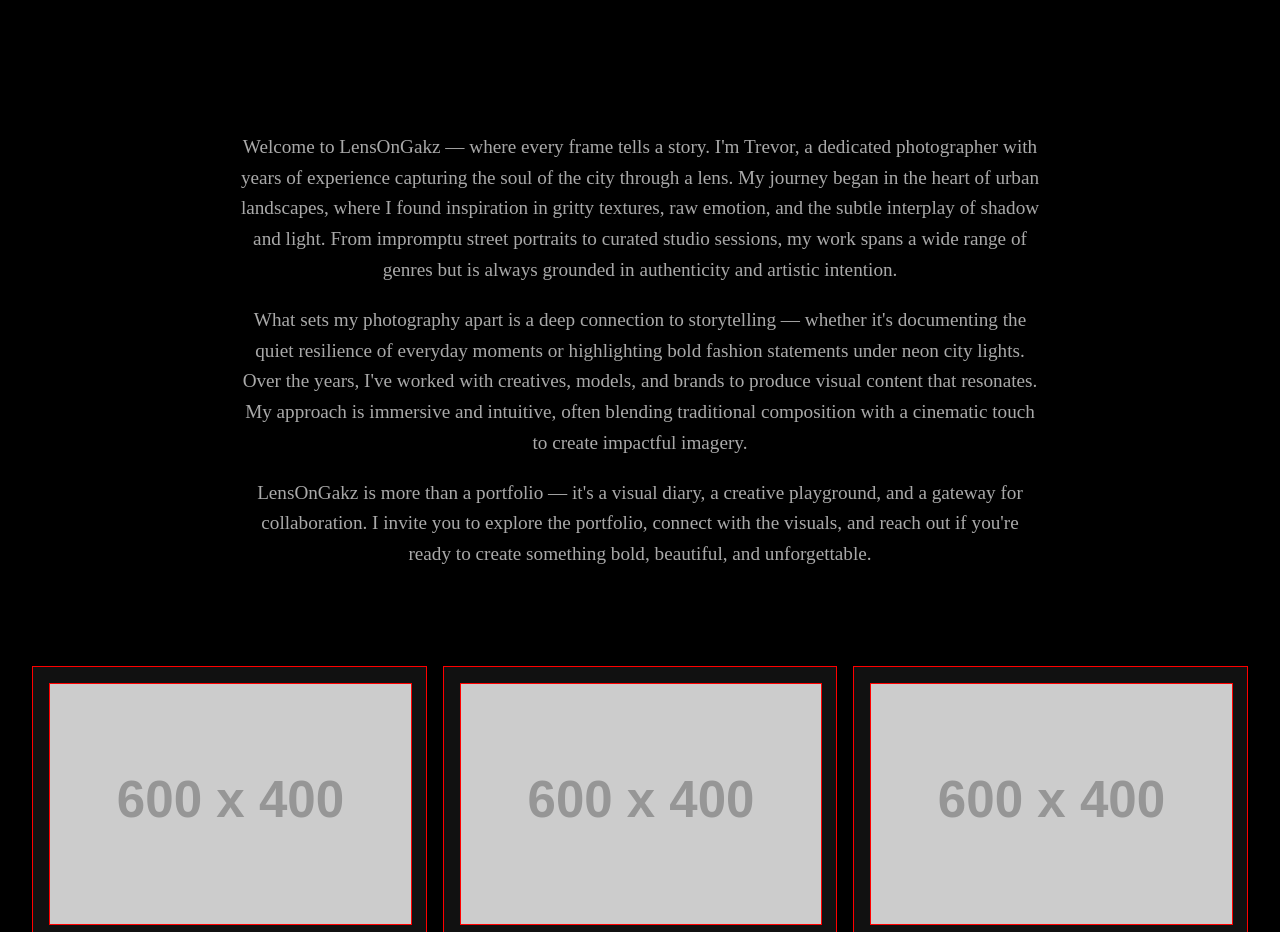
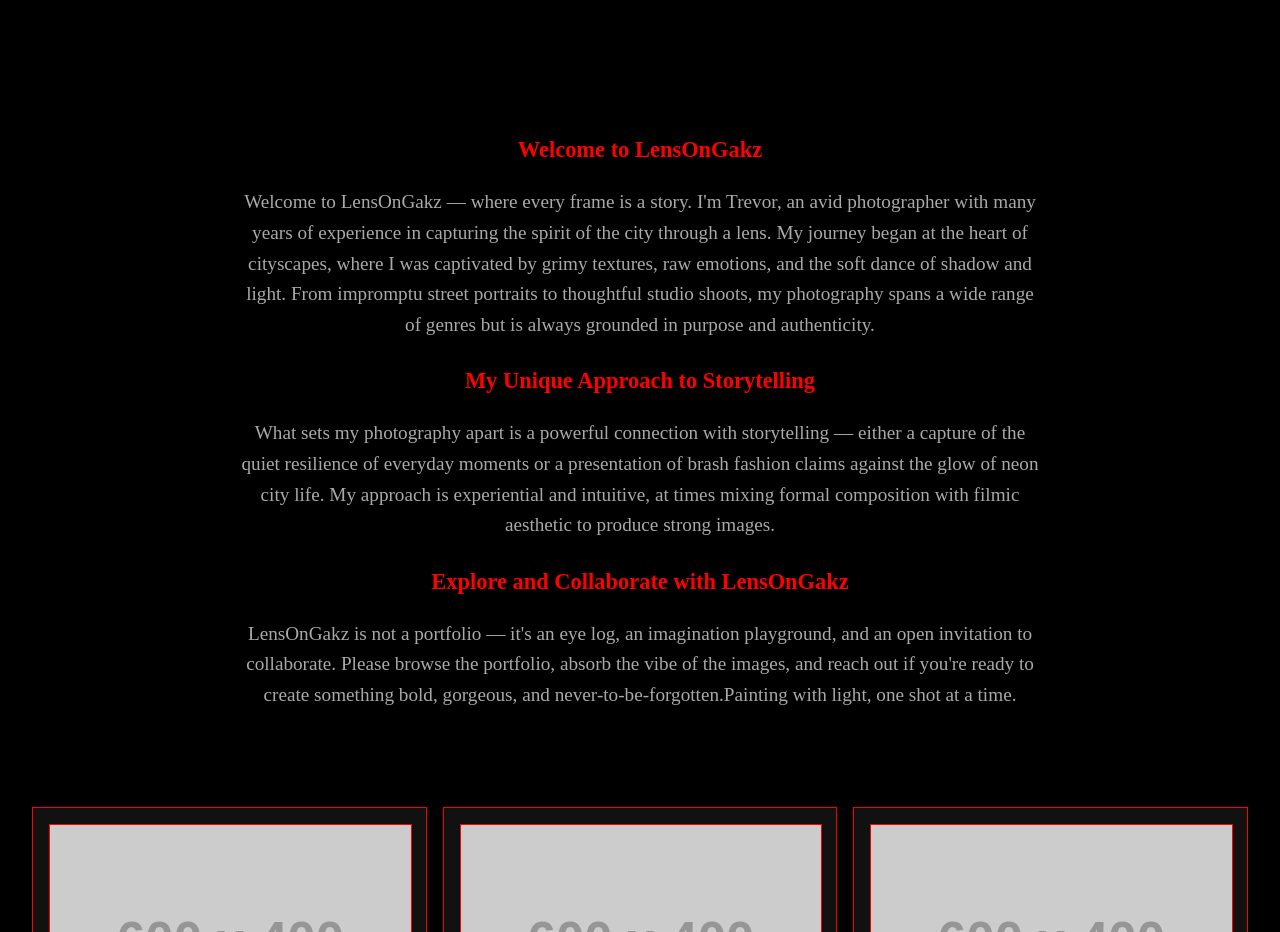
Before and after one commit to LensOnGakz/lensongakz.github.io, a plain HTML site: page index.html in a window 1280 px wide. Shown: the part 780-1712 px from the top of the page. Drawn offline with Linux system fonts and the light colour scheme; placeholder pictures from the web are drawn by us.

Commit message:
Update index.html

```diff
--- a/index.html
+++ b/index.html
@@ -80,6 +80,10 @@
       color: #a9a9a9;
       text-align: center;
     }
+    .intro h3 {
+      color: red;
+      margin-bottom: 0.5rem;
+    }
     .intro p {
       opacity: 0;
       transform: translateY(20px);
@@ -158,9 +162,12 @@
   </header>
 
   <section class="intro">
-    <p>Welcome to LensOnGakz — where every frame tells a story. I'm Trevor, a dedicated photographer with years of experience capturing the soul of the city through a lens. My journey began in the heart of urban landscapes, where I found inspiration in gritty textures, raw emotion, and the subtle interplay of shadow and light. From impromptu street portraits to curated studio sessions, my work spans a wide range of genres but is always grounded in authenticity and artistic intention.</p>
-    <p>What sets my photography apart is a deep connection to storytelling — whether it's documenting the quiet resilience of everyday moments or highlighting bold fashion statements under neon city lights. Over the years, I've worked with creatives, models, and brands to produce visual content that resonates. My approach is immersive and intuitive, often blending traditional composition with a cinematic touch to create impactful imagery.</p>
-    <p>LensOnGakz is more than a portfolio — it's a visual diary, a creative playground, and a gateway for collaboration. I invite you to explore the portfolio, connect with the visuals, and reach out if you're ready to create something bold, beautiful, and unforgettable.</p>
+    <h3>Welcome to LensOnGakz</h3>
+    <p>Welcome to LensOnGakz — where every frame is a story. I'm Trevor, an avid photographer with many years of experience in capturing the spirit of the city through a lens. My journey began at the heart of cityscapes, where I was captivated by grimy textures, raw emotions, and the soft dance of shadow and light. From impromptu street portraits to thoughtful studio shoots, my photography spans a wide range of genres but is always grounded in purpose and authenticity.</p>
+    <h3>My Unique Approach to Storytelling</h3>
+    <p>What sets my photography apart is a powerful connection with storytelling — either a capture of the quiet resilience of everyday moments or a presentation of brash fashion claims against the glow of neon city life. My approach is experiential and intuitive, at times mixing formal composition with filmic aesthetic to produce strong images.</p>
+    <h3>Explore and Collaborate with LensOnGakz</h3>
+    <p>LensOnGakz is not a portfolio — it's an eye log, an imagination playground, and an open invitation to collaborate. Please browse the portfolio, absorb the vibe of the images, and reach out if you're ready to create something bold, gorgeous, and never-to-be-forgotten.Painting with light, one shot at a time.</p>
   </section>
 
   <section id="portfolio" class="portfolio">
```
